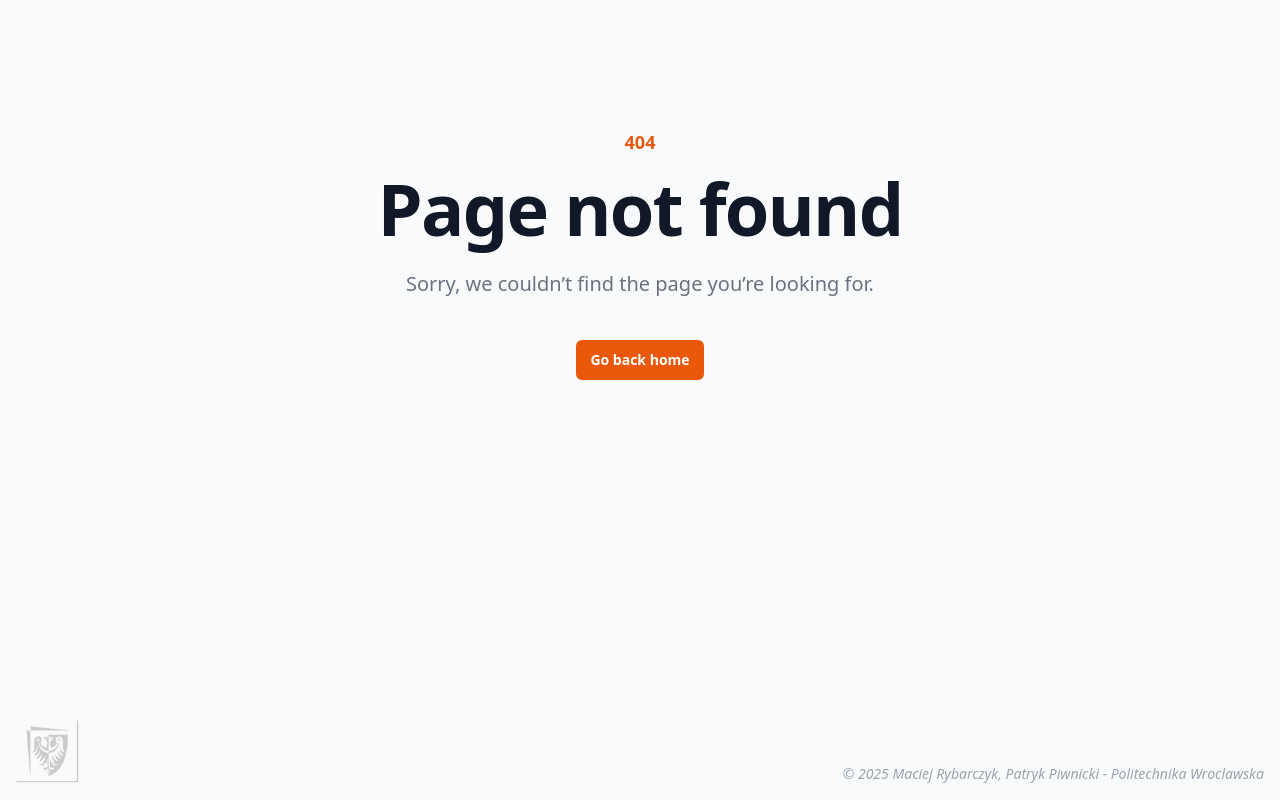
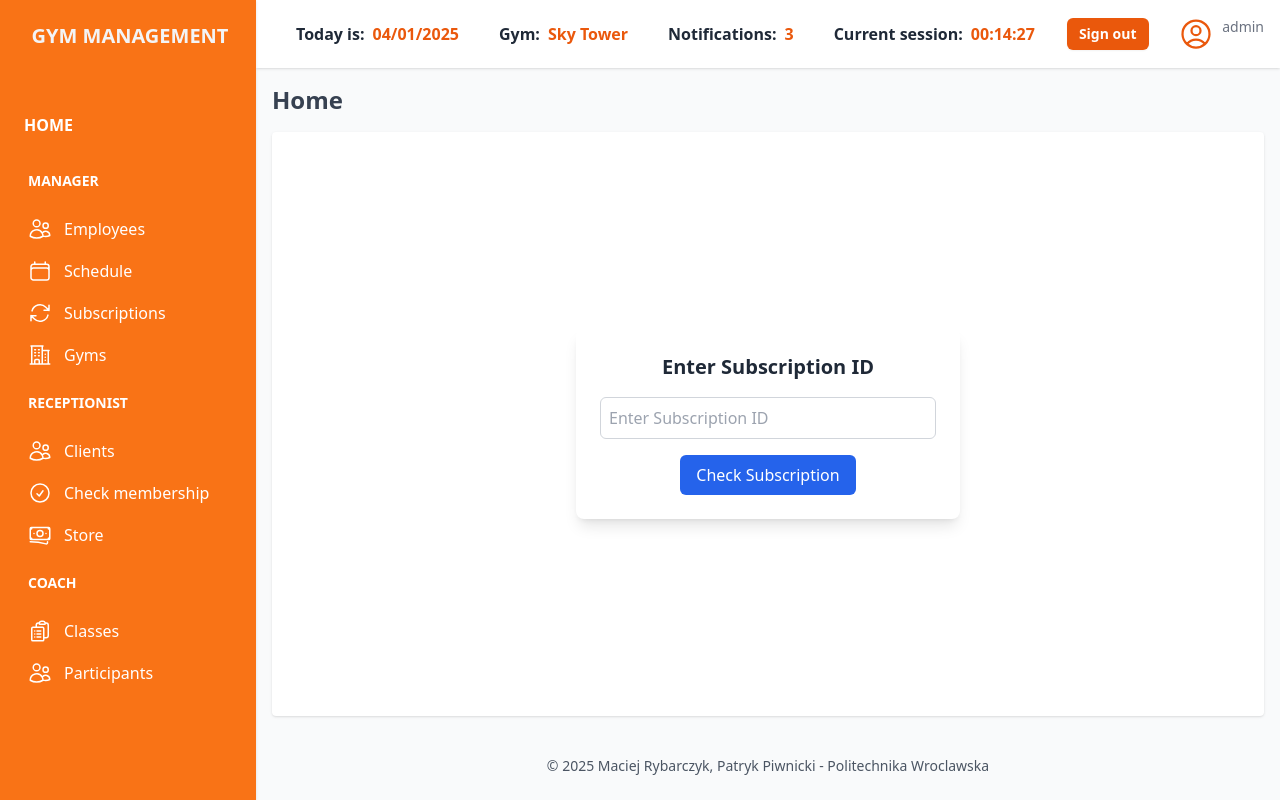
Before and after one commit to Maciek28675/Gym-Management-System-Frontend, a Vue app: page /checkSubscription in a window 1280 px wide. Before the commit this address had no page. Built offline with nearby package versions, Linux system fonts and the light colour scheme; sample sign-in values are in the browser's storage.

Commit message:
Fix a bug with adding user to local storage. Add CheckSubscription view

```diff
--- a/src/App.vue
+++ b/src/App.vue
@@ -1,6 +1,5 @@
 <script setup>
-  import { RouterLink, RouterView } from 'vue-router'
-  import MainLayout from './layouts/MainLayout.vue';
+  import { RouterView } from 'vue-router'
 </script>
 
 <template>
--- a/src/router/index.js
+++ b/src/router/index.js
@@ -1,6 +1,7 @@
 import { createRouter, createWebHistory } from 'vue-router'
 import MainLayout from '../layouts/MainLayout.vue';
 import HomeView from '../views/HomeView.vue'
+import CheckSubView from '../views/CheckSubView.vue';
 
 const routes = [
   {
@@ -25,6 +26,17 @@ const routes = [
     ]
   },
   {
+    path: '/checkSubscription',
+    component: MainLayout,
+    children: [
+      {
+        path: '',
+        name: 'checkSubscription',
+        component: CheckSubView,
+      }
+    ]
+  },
+  {
     path: '/401',
     name: 'Unauthorized',
     component: () => import('../views/UnauthorizedView.vue')
@@ -36,4 +48,18 @@ const router = createRouter({
   routes,
 });
 
+router.beforeEach((to, from, next) => {
+  const publicPages = ['/login', '/401', '/404'];
+  const authRequired = !publicPages.includes(to.path);
+  const loggedIn = localStorage.getItem('user');
+
+  // trying to access a restricted page + not logged in
+  // redirect to 401
+  if (authRequired && !loggedIn) {
+    next('/401');
+  } else {
+    next();
+  }
+});
+
 export default router
--- a/src/services/auth.service.js
+++ b/src/services/auth.service.js
@@ -11,7 +11,8 @@ class AuthService {
                 gym_id: user.gym_id
             })
             .then(response => {
-                if (response.data.accessToken) {
+                if (response.data.access_token) {
+                    console.log('Storing user in localStorage:', response.data);
                     localStorage.setItem('user', JSON.stringify(response.data))
                 }
 
--- /dev/null
+++ b/src/views/CheckSubView.vue
@@ -0,0 +1,23 @@
+<template>
+    <div class="bg-white p-6 rounded-lg shadow-lg w-96">
+    <h2 class="text-xl font-bold mb-4 text-center">Enter Subscription ID</h2>
+
+    <!-- Form -->
+    <form class="flex flex-col items-center">
+      <input
+        type="text"
+        class="mb-4 p-2 border border-gray-300 rounded-md w-full"
+        placeholder="Enter Subscription ID"
+      />
+
+      <button
+        type="submit"
+        class="bg-blue-600 text-white py-2 px-4 rounded-md hover:bg-blue-700"
+      >
+        Check Subscription
+      </button>
+    </form>
+    <!-- Message (conditionally displayed) -->
+    <p v-if="message" class="mt-4 text-center text-red-500">Valid</p>
+  </div>
+</template>
```
